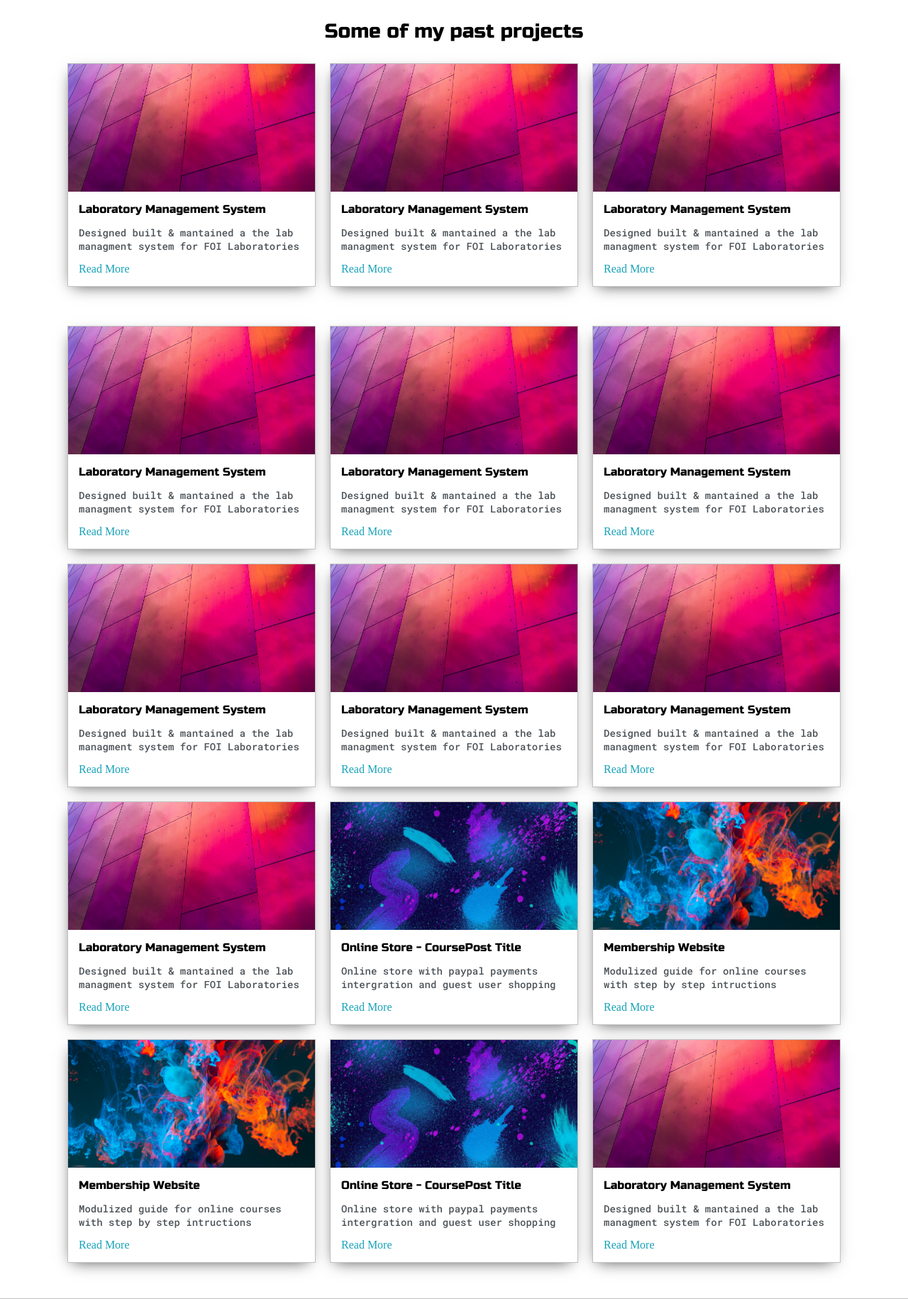
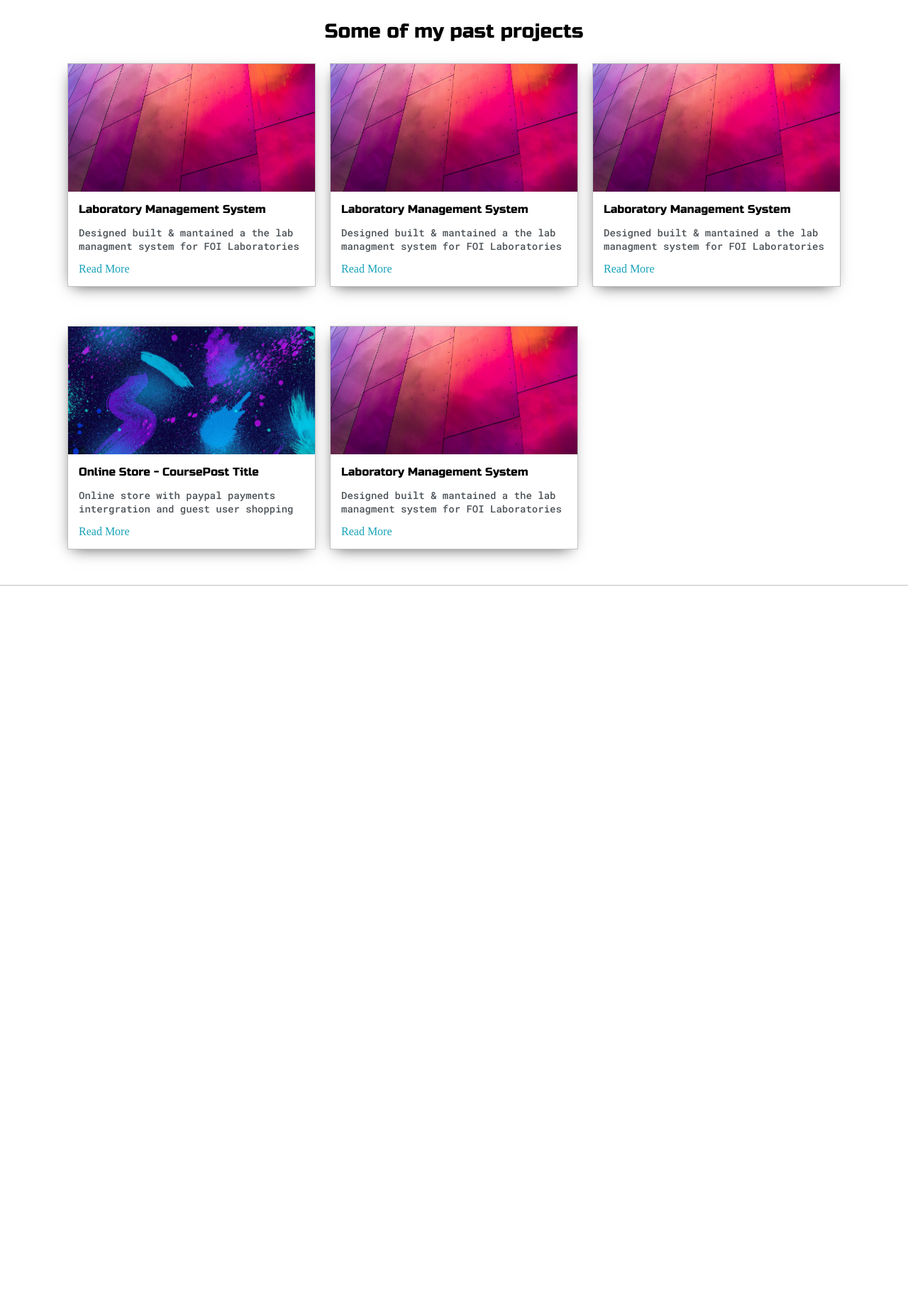
Before and after one commit to isurumanoddev/My_Portfolio_Website, a Django app: page /projects/ in a window 1280 px wide. Shown: the part 47-1877 px from the top of the page at 71% size. After the commit the page ends 872 px from the top, so only its background shows below. Run offline with Django 4.2, Linux system fonts and the light colour scheme.

Commit message:
ui update

```diff
--- a/templates/index.html
+++ b/templates/index.html
@@ -55,10 +55,6 @@
 
 
 
-	{% include "about.html" %}
-	{% include "projects.html" %}
-	{% include "contact.html" %}
-	{% include "footer.html" %}
 
 
 
--- a/templates/main.html
+++ b/templates/main.html
@@ -17,7 +17,11 @@
 	<link id="theme-style" rel="stylesheet" type="text/css" href="">
 </head>
 <body>
+
 {% include "navbar.html" %}
+
+
+
 
 {% block content %}
 
--- a/templates/projects.html
+++ b/templates/projects.html
@@ -1,5 +1,24 @@
 {% extends "main.html" %}
+<!DOCTYPE html>
 {% load static %}
+<html>
+
+<head>
+	<title>Dennis Ivy</title>
+
+
+	<meta name="viewport" content="width=device-width, initial-scale=1, maximum-scale=1, minimum-scale=1"/>
+
+	<link href="https://fonts.googleapis.com/css2?family=Russo+One&display=swap" rel="stylesheet">
+
+	<link href="https://fonts.googleapis.com/css2?family=Roboto+Mono:wght@500&family=Russo+One&display=swap"
+	      rel="stylesheet">
+
+	<link rel="stylesheet" type="text/css" href="{% static "styles/default.css" %}">
+{#	<link rel="stylesheet" type="text/css" href="{% static "styles/blue.css" %}">#}
+	<link id="theme-style" rel="stylesheet" type="text/css" href="">
+</head>
+<body>
 
 {% block content %}
 
@@ -45,115 +64,7 @@
 					</div>
 				</div>
 			</div>
-			<div>
-				<div class="post">
-					<img class="thumbnail" src="{% static "images/c.jpg" %}">
-					<div class="post-preview">
-						<h6 class="post-title">Laboratory Management System</h6>
-						<p class="post-intro">Designed built & mantained a the lab managment system for FOI
-							Laboratories</p>
-						<a href="">Read More</a>
-					</div>
-				</div>
-			</div>
-			<div>
-				<div class="post">
-					<img class="thumbnail" src="{% static "images/c.jpg" %}">
-					<div class="post-preview">
-						<h6 class="post-title">Laboratory Management System</h6>
-						<p class="post-intro">Designed built & mantained a the lab managment system for FOI
-							Laboratories</p>
-						<a href="">Read More</a>
-					</div>
-				</div>
-			</div>
-			<div>
-				<div class="post">
-					<img class="thumbnail" src="{% static "images/c.jpg" %}">
-					<div class="post-preview">
-						<h6 class="post-title">Laboratory Management System</h6>
-						<p class="post-intro">Designed built & mantained a the lab managment system for FOI
-							Laboratories</p>
-						<a href="">Read More</a>
-					</div>
-				</div>
-			</div>
-			<div>
-				<div class="post">
-					<img class="thumbnail" src="{% static "images/c.jpg" %}">
-					<div class="post-preview">
-						<h6 class="post-title">Laboratory Management System</h6>
-						<p class="post-intro">Designed built & mantained a the lab managment system for FOI
-							Laboratories</p>
-						<a href="">Read More</a>
-					</div>
-				</div>
-			</div>
-			<div>
-				<div class="post">
-					<img class="thumbnail" src="{% static "images/c.jpg" %}">
-					<div class="post-preview">
-						<h6 class="post-title">Laboratory Management System</h6>
-						<p class="post-intro">Designed built & mantained a the lab managment system for FOI
-							Laboratories</p>
-						<a href="">Read More</a>
-					</div>
-				</div>
-			</div>
-			<div>
-				<div class="post">
-					<img class="thumbnail" src="{% static "images/c.jpg" %}">
-					<div class="post-preview">
-						<h6 class="post-title">Laboratory Management System</h6>
-						<p class="post-intro">Designed built & mantained a the lab managment system for FOI
-							Laboratories</p>
-						<a href="">Read More</a>
-					</div>
-				</div>
-			</div>
-			<div>
-				<div class="post">
-					<img class="thumbnail" src="{% static "images/c.jpg" %}">
-					<div class="post-preview">
-						<h6 class="post-title">Laboratory Management System</h6>
-						<p class="post-intro">Designed built & mantained a the lab managment system for FOI
-							Laboratories</p>
-						<a href="">Read More</a>
-					</div>
-				</div>
-			</div>
 
-			<div>
-				<div class="post">
-					<img class="thumbnail" src="{% static "images/a.jpg" %}">
-					<div class="post-preview">
-						<h6 class="post-title">Online Store - CoursePost Title</h6>
-						<p class="post-intro">Online store with paypal payments intergration and guest user shopping</p>
-						<a href="">Read More</a>
-					</div>
-				</div>
-			</div>
-
-			<div>
-				<div class="post">
-					<img class="thumbnail" src="{% static "images/b.jpg" %}">
-					<div class="post-preview">
-						<h6 class="post-title">Membership Website</h6>
-						<p class="post-intro">Modulized guide for online courses with step by step intructions</p>
-						<a href="post.html">Read More</a>
-					</div>
-				</div>
-			</div>
-			<div>
-				<div class="post">
-					<img class="thumbnail" src="{% static "images/b.jpg" %}">
-					<div class="post-preview">
-						<h6 class="post-title">Membership Website</h6>
-						<p class="post-intro">Modulized guide for online courses with step by step intructions</p>
-						<a href="post.html">Read More</a>
-					</div>
-				</div>
-			</div>
 			<div>
 				<div class="post">
 					<img class="thumbnail" src="{% static "images/a.jpg" %}">
@@ -185,3 +96,5 @@
 
 
 {% endblock %}
+</body>
+</html>
```
Also changed, not shown: static/styles/default.css (+38 -4 lines), templates/a.html (added, +144 -0 lines), templates/about.html (+29 -5 lines), static/images/django-logo.png (added), static/images/logo.png (added).
